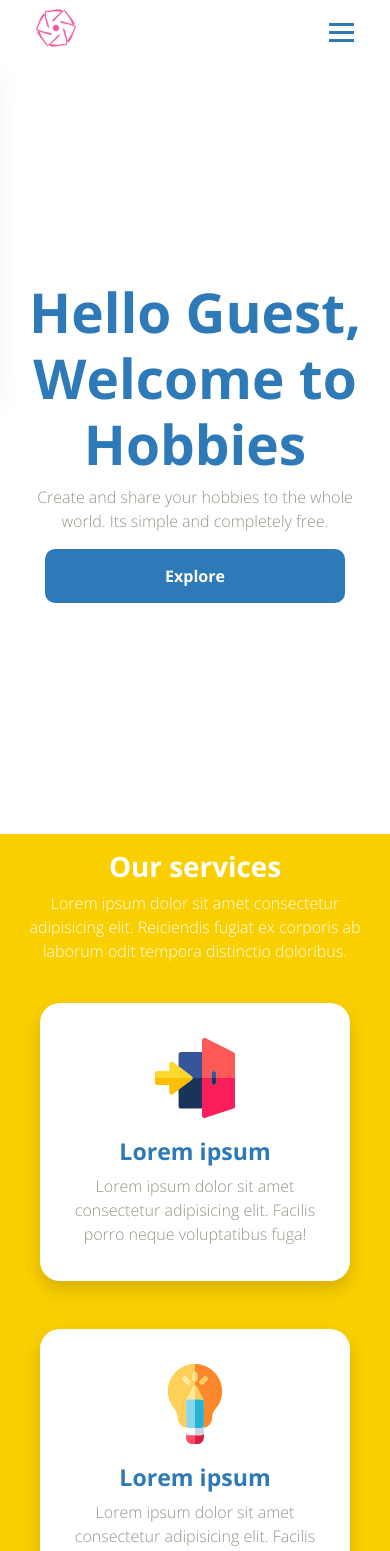
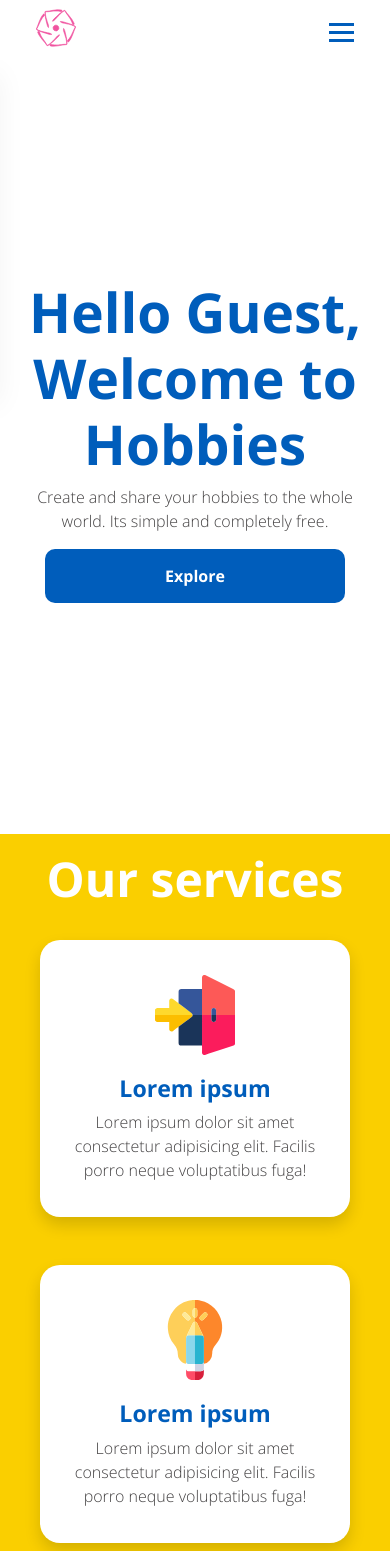
Before and after one commit to floydfdes/app-hobbies-nextjs, a Next.js app: page / in a window 390 px wide. Shown: the top 1551 px of the page. Built offline with nearby package versions, Linux system fonts and the light colour scheme.

Commit message:
UI changes.

```diff
--- a/components/Section.jsx
+++ b/components/Section.jsx
@@ -12,10 +12,6 @@ const Section = () => {
     <div className={`container-fluid ${styles.cardSection}`}>
       <div className="text-center">
         <h1>Our services</h1>
-        <p className="">
-          Lorem ipsum dolor sit amet consectetur adipisicing elit. Reiciendis
-          fugiat ex corporis ab laborum odit tempora distinctio doloribus.
-        </p>
       </div>
       <div className={`d-flex ${styles.cardContainer}`}>
         <div className={`card ${styles.sectionCards} m-4 p-3 shadow`}>
--- a/styles/Section.module.css
+++ b/styles/Section.module.css
@@ -42,4 +42,7 @@
   .sectionCards {
     height: auto;
   }
+  .cardSection h1 {
+    font-size: 3rem;
+  }
 }
--- a/styles/globals.css
+++ b/styles/globals.css
@@ -16,7 +16,7 @@
 }
 
 :root {
-  --color-1: #2e79b7;
+  --color-1: #005dbb;
   --color-2: #ffffff;
   --color-3: #facf00;
   --color-4: #434142;
@@ -105,5 +105,5 @@ button {
 }
 
 .gray-paras {
-  color: var(--color-5);
+  color: var(--color-4);
 }
```
